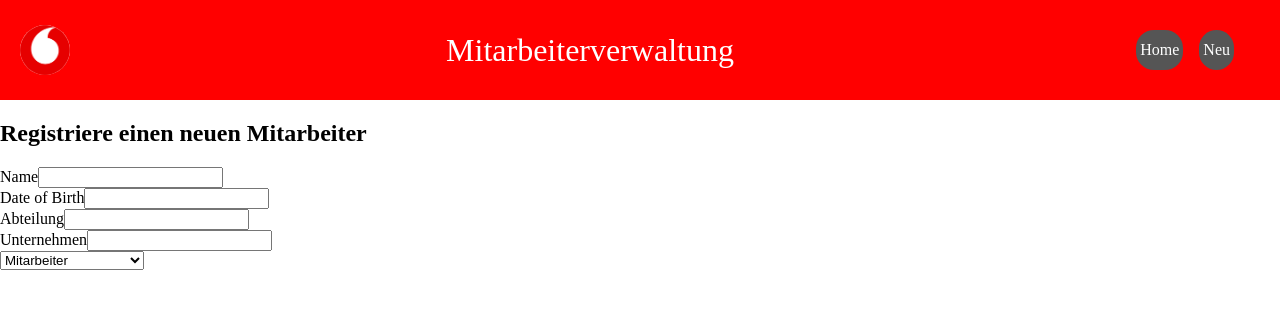
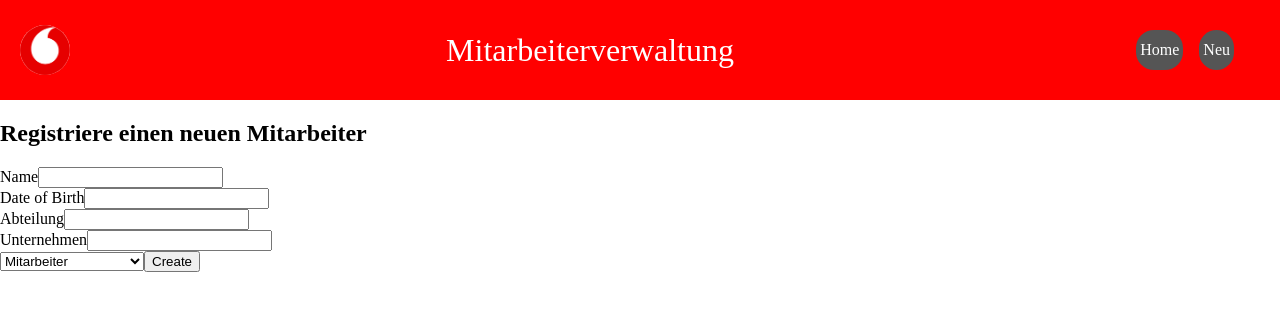
Before and after one commit to Luis-f4/ma-verwaltung, a React (Create React App) app: page /create in a window 1280 px wide. Shown: the top 310 px of the page. Built offline with nearby package versions, Linux system fonts and the light colour scheme.

Commit message:
Use Navigate wurde hinzugefügt und Create.js überarbeitet

```diff
--- a/src/Create.js
+++ b/src/Create.js
@@ -1,34 +1,62 @@
 import React, { useState } from 'react';
+import { useNavigate } from 'react-router-dom'; // Importiere useNavigate statt useHistory
 
 const Create = () => {
-    const [typeMitarbeiter, setTypeMitarbeiter] = useState(null);
+    const [name, setName] = useState('');
+    const [dob, setDob] = useState('');
+    const [abteilung, setAbteilung] = useState('');
+    const [unternehmenID, setUnternehmenID] = useState('');
+    const [typeMitarbeiter, setTypeMitarbeiter] = useState('Mitarbeiter');
     const [isPending, setIsPending] = useState(false);
+    const navigate = useNavigate(); // Verwende useNavigate statt useHistory
+
+    const handleSubmit = (e) => {
+        e.preventDefault();
+        const maData = { name, abteilung, dob, unternehmenID, typeMitarbeiter };
+
+        setIsPending(true);
+
+        let url;
+        if (typeMitarbeiter === "Mitarbeiter") {
+            url = "http://localhost:8080/api/v1/Mitarbeiter";
+        } else {
+            url = "http://localhost:8080/api/v1/MitarbeiterMarketing";
+        }
+
+        fetch(url, {
+            method: 'POST',
+            headers: { "Content-Type": "application/json" },
+            body: JSON.stringify(maData)
+        }).then(() => {
+            console.log('new Mitarbeiter added');
+            setIsPending(false);
+            navigate('/'); // Verwende navigate statt history.push
+        })
+    }
 
     return (
-        <div>
-            {isPending && <div>Loading...</div>}
-            <div className="">
-                <h2>Registriere einen neuen Mitarbeiter</h2>
-
+        <div className="">
+            <h2>Registriere einen neuen Mitarbeiter</h2>
+            <form onSubmit={handleSubmit}>
                 <div className="">
                     <div className="">
                         <label>Name</label>
-                        <input type="text" />
+                        <input type="text" value={name} onChange={(e) => setName(e.target.value)} />
                     </div>
 
                     <div className="">
                         <label>Date of Birth</label>
-                        <input type="text" />
+                        <input type="text" value={dob} onChange={(e) => setDob(e.target.value)} />
                     </div>
 
                     <div className="">
                         <label>Abteilung</label>
-                        <input type="text" />
+                        <input type="text" value={abteilung} onChange={(e) => setAbteilung(e.target.value)} />
                     </div>
 
                     <div className="">
                         <label>Unternehmen</label>
-                        <input type="text" />
+                        <input type="text" value={unternehmenID} onChange={(e) => setUnternehmenID(e.target.value)} />
                     </div>
 
                     <select
@@ -37,8 +65,11 @@ const Create = () => {
                         <option value="Mitarbeiter">Mitarbeiter</option>
                         <option value="MitarbeiterMarketing">MitarbeiterMarketing</option>
                     </select>
+
+                    {!isPending && <button>Create</button>}
+                    {isPending && <button disabled>Creating...</button>}
                 </div>
-            </div>
+            </form>
         </div>
     );
 }
--- a/src/DeleteButton.js
+++ b/src/DeleteButton.js
@@ -1,8 +1,8 @@
-import { useHistory } from 'react-router-dom';
+import { useNavigate } from 'react-router-dom'; // Importiere useNavigate statt useHistory
 import { useState } from 'react';
 
 const Delete = ({ mitarbeiterId, typeOfMA }) => {
-    const history = useHistory();
+    const navigate = useNavigate(); // Verwende useNavigate statt useHistory
     const [isPending, setIsPending] = useState(false);
 
     const handleDelete = () => {
@@ -21,7 +21,7 @@ const Delete = ({ mitarbeiterId, typeOfMA }) => {
         }).then(() => {
             console.log(`${typeOfMA} deleted`);
             setIsPending(false);
-            history.push('/');
+            navigate('/'); // Verwende navigate statt history.push
         }).catch((error) => {
             console.error(`Error deleting ${typeOfMA}:`, error);
             setIsPending(false);
```
